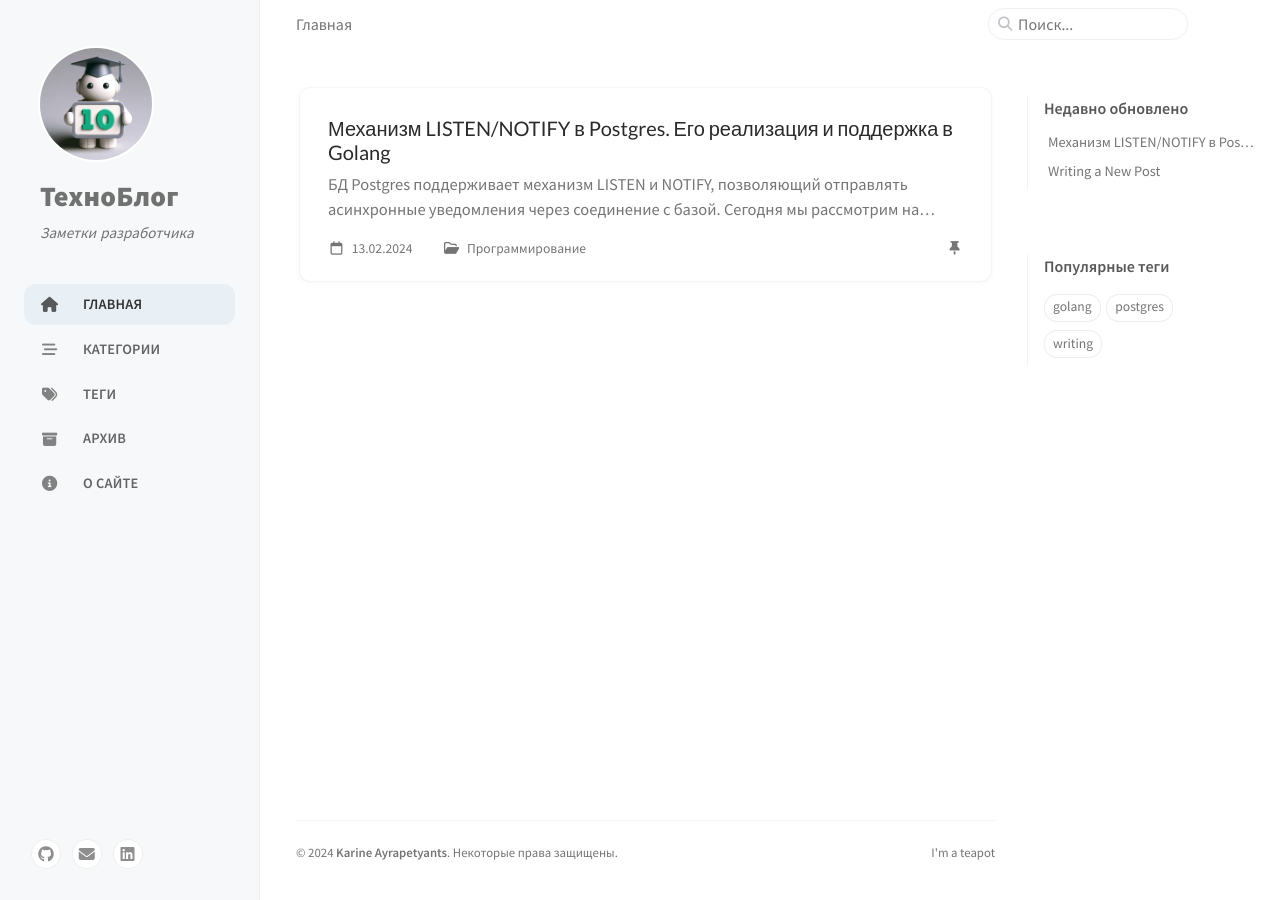
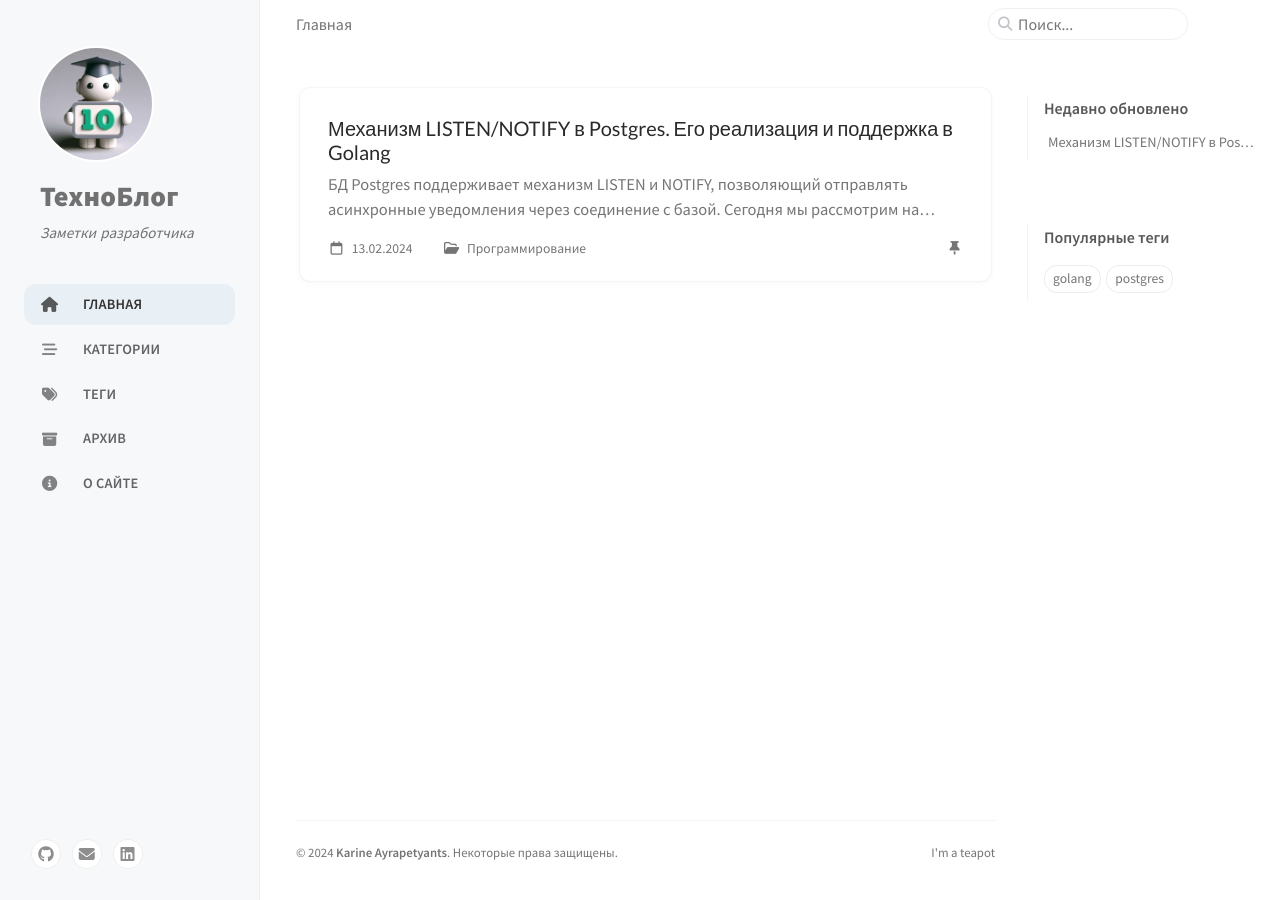
Before and after one commit to KarineAyrs/KarineAyrs.github.io, a Jekyll site: the page built from index.html, in a window 1280 px wide. Built offline with Jekyll 4.4.1, drawn with Linux system fonts in a browser that asks for light colours; cached includes are drawn as plain includes.

Commit message:
hide wnp tutorial

```diff
--- a/_config.yml
+++ b/_config.yml
@@ -198,7 +198,7 @@ exclude:
   - rollup.config.js
   - package*.json
   - _posts/2019-08-08-text-and-typography.md
-  # - _posts/2019-08-08-write-a-new-post.md
+  - _posts/2019-08-08-write-a-new-post.md
   - _posts/2019-08-11-customize-the-favicon.md
   - _posts/2019-08-09-getting-started.md
 jekyll-archives:
```
